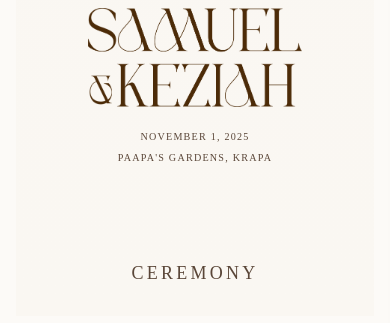
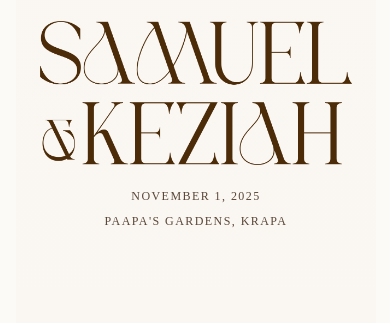
Before and after one commit to kobby12-2/Theboatengs-Outline, a plain HTML site: page index.html in a window 390 px wide. Shown: the part 153-476 px from the top of the page. Drawn offline with Linux system fonts and the light colour scheme.

Commit message:
Update styles.css

```diff
--- a/styles.css
+++ b/styles.css
@@ -329,13 +329,12 @@ html, body {
   font-size: 12px;
 }
 
-/* Small-screen tightening so everything fits neatly */
 @media (max-width: 480px) {
-  .hero h1 { font-size: clamp(24px, 6vw, 32px); }
-  .hero .subtitle { font-size: clamp(9px, 2.8vw, 12px); }
-  .hero .names-img { width: 55vw; margin: 16px auto 14px !important; }
-  .hero .date, .hero .location { font-size: clamp(9px, 2.6vw, 12px); }
-  .hero .section-title { font-size: clamp(18px, 4vw, 26px); }
+  .hero h1 { font-size: clamp(32px, 6vw, 32px); }
+  .hero .subtitle { font-size: clamp(12px, 2.8vw, 12px); }
+  .hero .names-img { width: 80vw; margin: 16px auto 14px !important; }
+  .hero .date, .hero .location { font-size: clamp(12px, 2.6vw, 12px); }
+  .hero .section-title { font-size: clamp(24px, 4vw, 26px); }
 
   .slide-title, .photo-title { font-size: clamp(15px, 3.6vw, 22px); }
   .timeline-item { padding: 10px 0 10px 8px; }
@@ -347,6 +346,7 @@ html, body {
   /* Adjust bottom spacing on mobile to prevent content from hiding behind fixed logo */
   .slide-inner { padding-bottom: 80px !important; }
 }
+
 
 /* Photography items appear slightly smaller */
 .timeline-item.photo .title {
```
